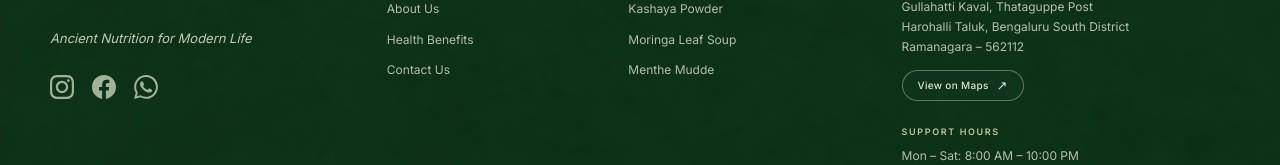
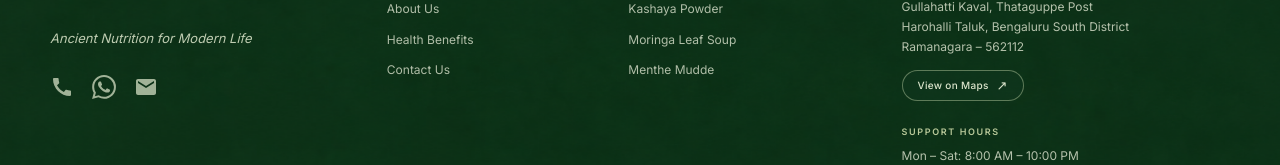
Before and after one commit to NamrathaaMatt/NutriAgama, a Next.js app: page /recipes in a window 1280 px wide. Shown: the part 4545-4710 px from the top of the page. Built offline with nearby package versions, Linux system fonts and the light colour scheme; no server answers; the database is empty.

Commit message:
Added links to icons

```diff
--- a/src/frontend/home/components/Footer.tsx
+++ b/src/frontend/home/components/Footer.tsx
@@ -27,21 +27,21 @@ export default function Footer() {
           </p>
 
           <div className={styles.socials}>
-            <a href="#" aria-label="Instagram">
+            <a href="tel:+918073140054" aria-label="Call us">
               <svg width="24" height="24" viewBox="0 0 24 24" fill="currentColor">
-                <path d="M12 2.163c3.204 0 3.584.012 4.85.07 3.252.148 4.771 1.691 4.919 4.919.058 1.265.069 1.645.069 4.849 0 3.205-.012 3.584-.069 4.849-.149 3.225-1.664 4.771-4.919 4.919-1.266.058-1.644.07-4.85.07-3.204 0-3.584-.012-4.849-.07-3.26-.149-4.771-1.699-4.919-4.92-.058-1.265-.07-1.644-.07-4.849 0-3.204.013-3.583.07-4.849.149-3.227 1.664-4.771 4.919-4.919 1.266-.057 1.645-.069 4.849-.069zm0-2.163c-3.259 0-3.667.014-4.947.072-4.358.2-6.78 2.618-6.98 6.98-.059 1.281-.073 1.689-.073 4.948 0 3.259.014 3.668.072 4.948.2 4.358 2.618 6.78 6.98 6.98 1.281.058 1.689.072 4.948.072 3.259 0 3.668-.014 4.948-.072 4.354-.2 6.782-2.618 6.979-6.98.059-1.28.073-1.689.073-4.948 0-3.259-.014-3.667-.072-4.947-.196-4.354-2.617-6.78-6.979-6.98-1.281-.059-1.69-.073-4.949-.073zm0 5.838c-3.403 0-6.162 2.759-6.162 6.162s2.759 6.163 6.162 6.163 6.162-2.759 6.162-6.163c0-3.403-2.759-6.162-6.162-6.162zm0 10.162c-2.209 0-4-1.79-4-4 0-2.209 1.791-4 4-4s4 1.791 4 4c0 2.21-1.791 4-4 4zm6.406-11.845c-.796 0-1.441.645-1.441 1.44s.645 1.44 1.441 1.44c.795 0 1.439-.645 1.439-1.44s-.644-1.44-1.439-1.44z"/>
+                <path d="M20.01 15.38c-1.23 0-2.42-.2-3.53-.56-.35-.12-.74-.03-1.01.24l-1.57 1.97c-2.83-1.35-5.48-3.9-6.89-6.83l1.95-1.66c.27-.28.35-.67.24-1.02-.37-1.11-.56-2.3-.56-3.53 0-.54-.45-.99-.99-.99H4.19C3.65 3 3 3.24 3 3.99 3 13.28 10.73 21 20.01 21c.71 0 .99-.63.99-1.18v-3.45c0-.54-.45-.99-.99-.99z"/>
               </svg>
             </a>
 
-            <a href="#" aria-label="Facebook">
+            <a href="https://wa.me/918073140054" target="_blank" rel="noopener noreferrer" aria-label="WhatsApp">
               <svg width="24" height="24" viewBox="0 0 24 24" fill="currentColor">
-                <path d="M24 12.073c0-6.627-5.373-12-12-12s-12 5.373-12 12c0 5.99 4.388 10.954 10.125 11.854v-8.385H7.078v-3.47h3.047V9.43c0-3.007 1.792-4.669 4.533-4.669 1.312 0 2.686.235 2.686.235v2.953H15.83c-1.491 0-1.956.925-1.956 1.874v2.25h3.328l-.532 3.47h-2.796v8.385C19.612 23.027 24 18.062 24 12.073z"/>
+                <path d="M17.472 14.382c-.297-.149-1.758-.867-2.03-.967-.273-.099-.471-.148-.67.15-.197.297-.767.966-.94 1.164-.173.199-.347.223-.644.075-.297-.15-1.255-.463-2.39-1.475-.883-.788-1.48-1.761-1.653-2.059-.173-.297-.018-.458.13-.606.134-.133.298-.347.446-.52.149-.174.198-.298.298-.497.099-.198.05-.371-.025-.52-.075-.149-.669-1.612-.916-2.207-.242-.579-.487-.5-.669-.51-.173-.008-.371-.01-.57-.01-.198 0-.52.074-.792.372-.272.297-1.04 1.016-1.04 2.479 0 1.462 1.065 2.875 1.213 3.074.149.198 2.096 3.2 5.077 4.487.709.306 1.262.489 1.694.625.712.227 1.36.195 1.871.118.571-.085 1.758-.719 2.006-1.413.248-.694.248-1.289.173-1.413-.074-.124-.272-.198-.57-.347m-5.421 7.403h-.004a9.87 9.87 0 01-5.031-1.378l-.361-.214-3.741.982.998-3.648-.235-.374a9.86 9.86 0 01-1.51-5.26c.001-5.45 4.436-9.884 9.888-9.884 2.64 0 5.122 1.03 6.988 2.898a9.825 9.825 0 012.893 6.994c-.003 5.45-4.437 9.884-9.885 9.884m8.413-18.297A11.815 11.815 0 0012.05 0C5.495 0 .16 5.335.157 11.892c0 2.096.547 4.142 1.588 5.945L.057 24l6.305-1.654a11.882 11.882 0 005.683 1.448h.005c6.554 0 11.89-5.335 11.893-11.893a11.821 11.821 0 00-3.48-8.413Z"/>
               </svg>
             </a>
 
-            <a href="#" aria-label="Whatsapp">
+            <a href="https://mail.google.com/mail/?view=cm&fs=1&to=aruyaagamasirinutri55@gmail.com" target="_blank" rel="noopener noreferrer" aria-label="Email us">
               <svg width="24" height="24" viewBox="0 0 24 24" fill="currentColor">
-                <path d="M17.472 14.382c-.297-.149-1.758-.867-2.03-.967-.273-.099-.471-.148-.67.15-.197.297-.767.966-.94 1.164-.173.199-.347.223-.644.075-.297-.15-1.255-.463-2.39-1.475-.883-.788-1.48-1.761-1.653-2.059-.173-.297-.018-.458.13-.606.134-.133.298-.347.446-.52.149-.174.198-.298.298-.497.099-.198.05-.371-.025-.52-.075-.149-.669-1.612-.916-2.207-.242-.579-.487-.5-.669-.51-.173-.008-.371-.01-.57-.01-.198 0-.52.074-.792.372-.272.297-1.04 1.016-1.04 2.479 0 1.462 1.065 2.875 1.213 3.074.149.198 2.096 3.2 5.077 4.487.709.306 1.262.489 1.694.625.712.227 1.36.195 1.871.118.571-.085 1.758-.719 2.006-1.413.248-.694.248-1.289.173-1.413-.074-.124-.272-.198-.57-.347m-5.421 7.403h-.004a9.87 9.87 0 01-5.031-1.378l-.361-.214-3.741.982.998-3.648-.235-.374a9.86 9.86 0 01-1.51-5.26c.001-5.45 4.436-9.884 9.888-9.884 2.64 0 5.122 1.03 6.988 2.898a9.825 9.825 0 012.893 6.994c-.003 5.45-4.437 9.884-9.885 9.884m8.413-18.297A11.815 11.815 0 0012.05 0C5.495 0 .16 5.335.157 11.892c0 2.096.547 4.142 1.588 5.945L.057 24l6.305-1.654a11.882 11.882 0 005.683 1.448h.005c6.554 0 11.89-5.335 11.893-11.893a11.821 11.821 0 00-3.48-8.413Z"/>
+                <path d="M20 4H4c-1.1 0-1.99.9-1.99 2L2 18c0 1.1.9 2 2 2h16c1.1 0 2-.9 2-2V6c0-1.1-.9-2-2-2zm0 4l-8 5-8-5V6l8 5 8-5v2z"/>
               </svg>
             </a>
           </div>
```
